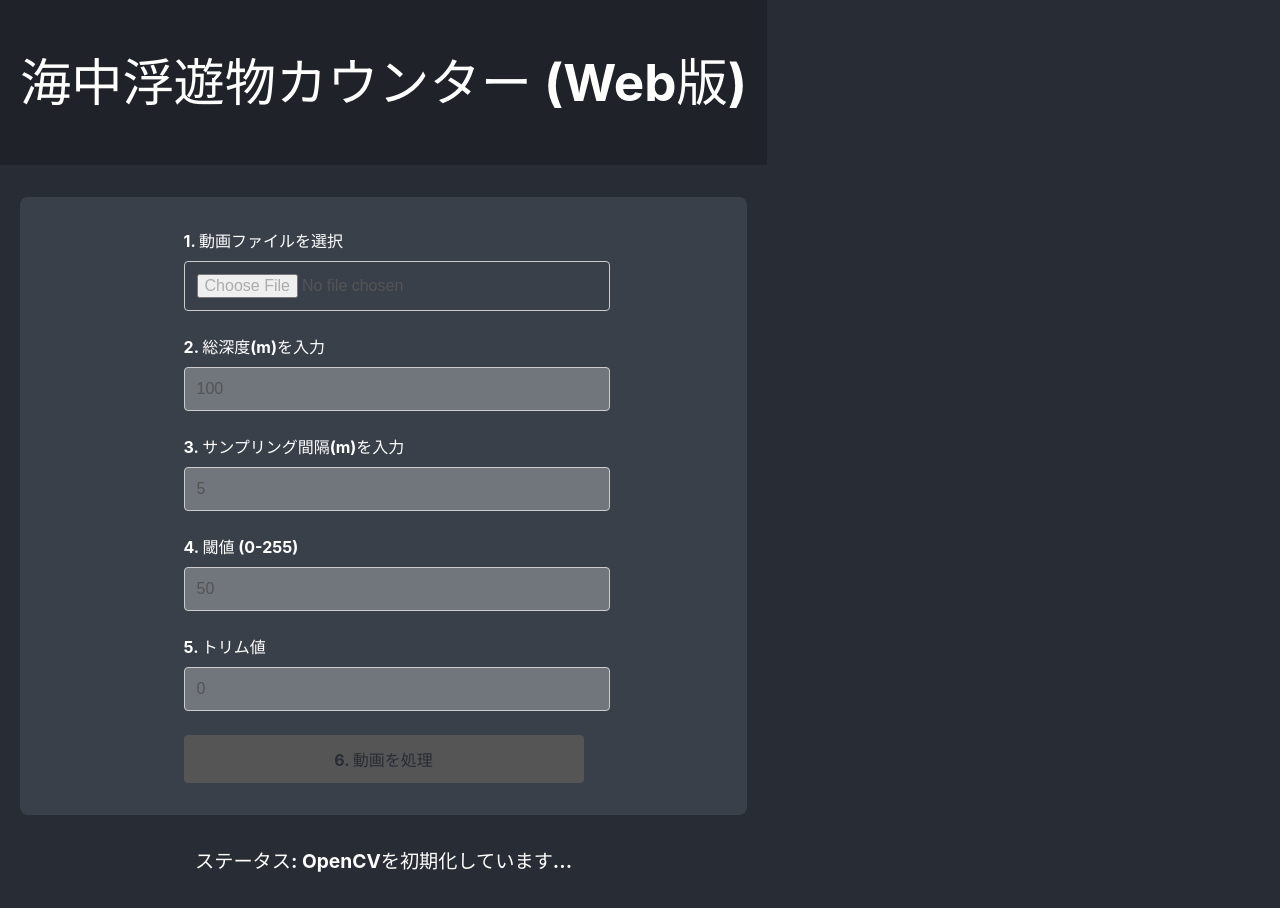
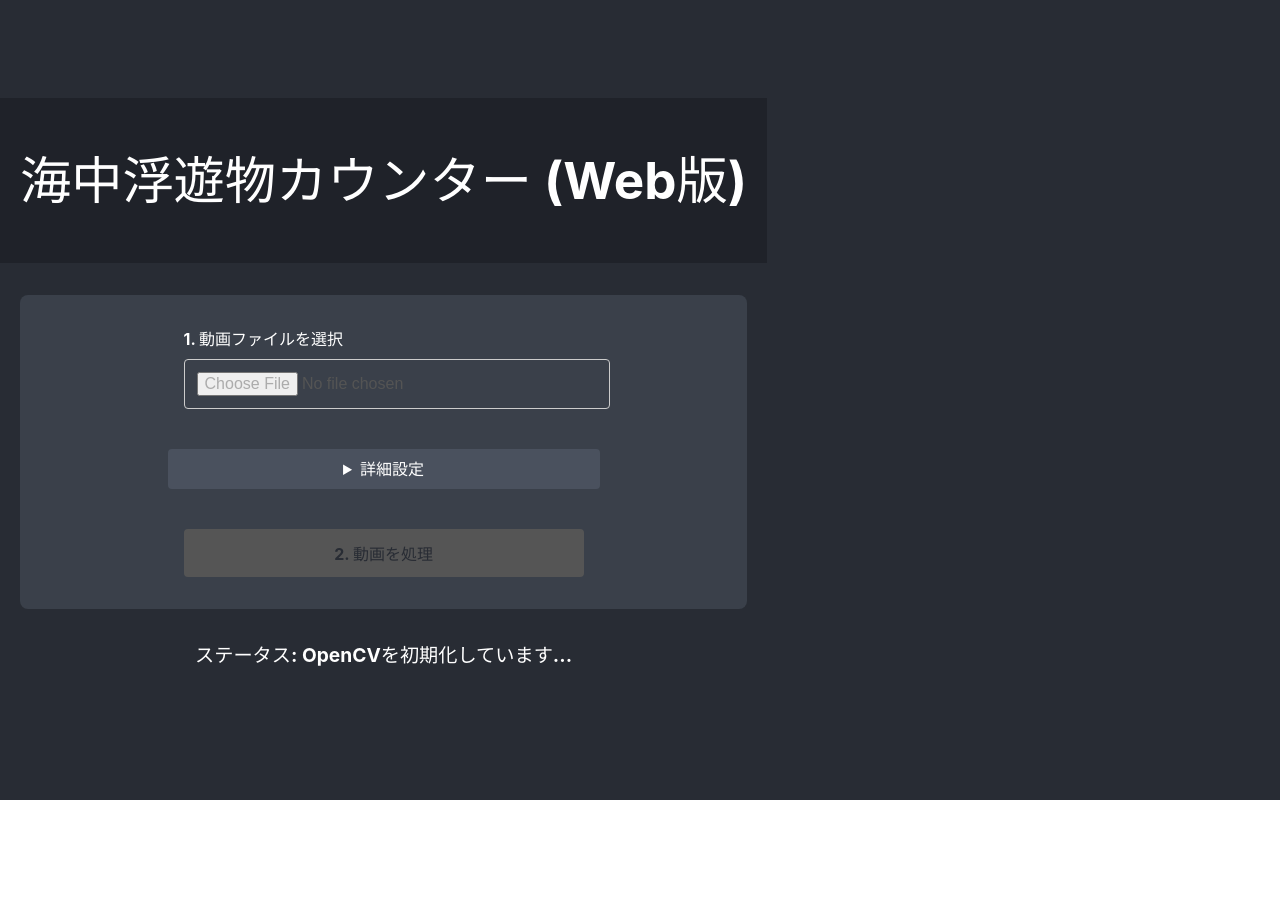
Before and after one commit to kuronos357/marine-object-counter-web, a React (Vite) app: page / in a window 1280 px wide. After the commit the page ends 800 px from the top, so only its background shows below. Built offline with nearby package versions, Linux system fonts and the light colour scheme.

Commit message:
UI変更

```diff
--- a/src/App.css
+++ b/src/App.css
@@ -64,6 +64,28 @@ main {
   font-weight: bold;
   cursor: pointer;
   transition: background-color 0.2s;
+  width: 100%;
+}
+
+.settings-details {
+  width: 100%;
+  max-width: 400px;
+  background-color: #4a515e;
+  border-radius: 4px;
+  padding: 0.5rem 1rem;
+  margin: 1rem 0;
+}
+
+.settings-details summary {
+  font-weight: bold;
+  cursor: pointer;
+}
+
+.settings-content {
+  margin-top: 1rem;
+  display: flex;
+  flex-direction: column;
+  gap: 1.5rem;
 }
 
 .control-item button:disabled {
--- a/src/App.tsx
+++ b/src/App.tsx
@@ -5,7 +5,7 @@ import { processVideoInBrowser, getFrameForDisplay } from './cv';
 import type { FrameData } from './cv';
 import './App.css';
 
-// Minimal interface for the parts of OpenCV we use
+// 使用するOpenCVの機能に関する最小限のインターフェース
 interface Cv {
   onRuntimeInitialized?: () => void;
   imread?: (canvas: HTMLCanvasElement) => any; // Mat
@@ -13,10 +13,6 @@ interface Cv {
 
 function App() {
   const [isCvReady, setIsCvReady] = useState<boolean>(false);
-  const [depth, setDepth] = useState<number>(100);
-  const [scale, setScale] = useState<number>(5); // Default to 5 meters
-  const [threshold, setThreshold] = useState<number>(50);
-  const [trim, setTrim] = useState<number>(0);
   const [videoFile, setVideoFile] = useState<File | null>(null);
   const [status, setStatus] = useState<string>('OpenCVを初期化しています...');
   const [progress, setProgress] = useState<number>(0);
@@ -24,7 +20,13 @@ function App() {
   const [results, setResults] = useState<FrameData[]>([]);
   const [videoDuration, setVideoDuration] = useState<number>(0);
 
-  // Frame Viewer State
+  // 設定値のState
+  const [depth, setDepth] = useState<number>(100);
+  const [scale, setScale] = useState<number>(5);
+  const [threshold, setThreshold] = useState<number>(50);
+  const [trim, setTrim] = useState<number>(0);
+
+  // フレームビューアの状態
   const [viewerMode, setViewerMode] = useState<string>('depth');
   const [viewerValue, setViewerValue] = useState<number>(0);
 
@@ -129,11 +131,18 @@ function App() {
       <main>
         <div className="controls">
           <div className="control-item"><label htmlFor="video-input">1. 動画ファイルを選択</label><input id="video-input" type="file" accept="video/*" onChange={handleFileChange} disabled={!isCvReady || isProcessing}/></div>
-          <div className="control-item"><label htmlFor="depth-input">2. 総深度(m)を入力</label><input id="depth-input" type="number" value={depth} onChange={(e) => setDepth(parseInt(e.target.value, 10))} min="1" disabled={!isCvReady || isProcessing}/></div>
-          <div className="control-item"><label htmlFor="scale-input">3. サンプリング間隔(m)を入力</label><input id="scale-input" type="number" value={scale} onChange={(e) => setScale(parseFloat(e.target.value))} min="0.1" step="0.1" disabled={!isCvReady || isProcessing}/></div>
-          <div className="control-item"><label htmlFor="threshold-input">4. 閾値 (0-255)</label><input id="threshold-input" type="number" value={threshold} onChange={(e) => setThreshold(parseInt(e.target.value, 10))} min="0" max="255" disabled={!isCvReady || isProcessing}/></div>
-          <div className="control-item"><label htmlFor="trim-input">5. トリム値</label><input id="trim-input" type="number" value={trim} onChange={(e) => setTrim(parseInt(e.target.value, 10))} disabled={!isCvReady || isProcessing}/></div>
-          <div className="control-item"><button onClick={handleProcessVideo} disabled={!isCvReady || !videoFile || isProcessing}>{isProcessing ? '処理中...' : '6. 動画を処理'}</button></div>
+
+          <details className="settings-details">
+            <summary>詳細設定</summary>
+            <div className="settings-content">
+              <div className="control-item"><label htmlFor="depth-input">総深度(m)</label><input id="depth-input" type="number" value={depth} onChange={(e) => setDepth(parseInt(e.target.value, 10))} min="1" disabled={!isCvReady || isProcessing}/></div>
+              <div className="control-item"><label htmlFor="scale-input">サンプリング間隔(m)</label><input id="scale-input" type="number" value={scale} onChange={(e) => setScale(parseFloat(e.target.value))} min="0.1" step="0.1" disabled={!isCvReady || isProcessing}/></div>
+              <div className="control-item"><label htmlFor="threshold-input">二値化の閾値 (0-255)</label><input id="threshold-input" type="number" value={threshold} onChange={(e) => setThreshold(parseInt(e.target.value, 10))} min="0" max="255" disabled={!isCvReady || isProcessing}/></div>
+              <div className="control-item"><label htmlFor="trim-input">トリム値</label><input id="trim-input" type="number" value={trim} onChange={(e) => setTrim(parseInt(e.target.value, 10))} disabled={!isCvReady || isProcessing}/></div>
+            </div>
+          </details>
+
+          <div className="control-item"><button onClick={handleProcessVideo} disabled={!isCvReady || !videoFile || isProcessing}>{isProcessing ? '処理中...' : '2. 動画を処理'}</button></div>
         </div>
         <div className="status"><p>ステータス: {status}</p>{isProcessing && (<progress value={progress} max="1" style={{ width: '100%', maxWidth: '400px' }}></progress>)}</div>
         <div className="results">
--- a/src/cv.ts
+++ b/src/cv.ts
@@ -9,7 +9,7 @@ interface Cv {
   THRESH_BINARY: number;
 }
 
-// --- Type definitions ---
+// --- 型定義 ---
 export interface FrameData {
   ratio: number;
   depth: number;
@@ -21,14 +21,14 @@ export interface ProcessResult {
 }
 
 /**
- * Processes a video file in the browser to calculate the white pixel ratio per frame.
- * @param videoFile The video file to process.
- * @param depth The total depth, used to calculate frame intervals.
- * @param scale The sampling interval in meters.
- * @param threshold The binarization threshold.
- * @param trim The value to add to the white pixel count.
- * @param onProgress A callback function to report progress (0 to 1).
- * @returns A promise that resolves with the processing results.
+ * ブラウザ上で動画ファイルを処理し、フレームごとの白ピクセル率を計算します。
+ * @param videoFile 処理対象の動画ファイル
+ * @param depth 総深度。フレームの間隔計算に使用されます。
+ * @param scale サンプリング間隔（メートル）
+ * @param threshold 二値化の閾値
+ * @param trim 白ピクセル数に加算する値
+ * @param onProgress 進捗を報告するためのコールバック関数 (0 to 1)
+ * @returns 処理結果を含むPromise
  */
 export const processVideoInBrowser = async (
   videoFile: File,
@@ -40,7 +40,7 @@ export const processVideoInBrowser = async (
 ): Promise<ProcessResult> => {
   const cv = (window as unknown as { cv: Cv }).cv;
   if (typeof cv === 'undefined') {
-    return Promise.reject(new Error('OpenCV.js is not ready.'));
+    return Promise.reject(new Error('OpenCV.jsの準備ができていません。'));
   }
 
   return new Promise((resolve, reject) => {
@@ -111,11 +111,11 @@ export const processVideoInBrowser = async (
 };
 
 /**
- * Gets the image data for a single frame at a specific time.
- * @param videoFile The video file to process.
- * @param time The time in seconds to seek to.
- * @param threshold The binarization threshold.
- * @returns A promise that resolves with the original and binarized ImageData.
+ * 指定された時間の単一フレームの画像データを取得します。
+ * @param videoFile 処理対象の動画ファイル
+ * @param time シークする時間（秒）
+ * @param threshold 二値化の閾値
+ * @returns 元画像と二値化画像のImageDataを含むPromise
  */
 export const getFrameForDisplay = async (
   videoFile: File,
@@ -124,7 +124,7 @@ export const getFrameForDisplay = async (
 ): Promise<{ original: ImageData; binarized: ImageData }> => {
   const cv = (window as unknown as { cv: Cv }).cv;
   if (typeof cv === 'undefined') {
-    return Promise.reject(new Error('OpenCV.js is not ready.'));
+    return Promise.reject(new Error('OpenCV.jsの準備ができていません。'));
   }
 
   return new Promise((resolve, reject) => {
```
Also changed, not shown: 1 other file (tests, documents, lock files or other folders).
